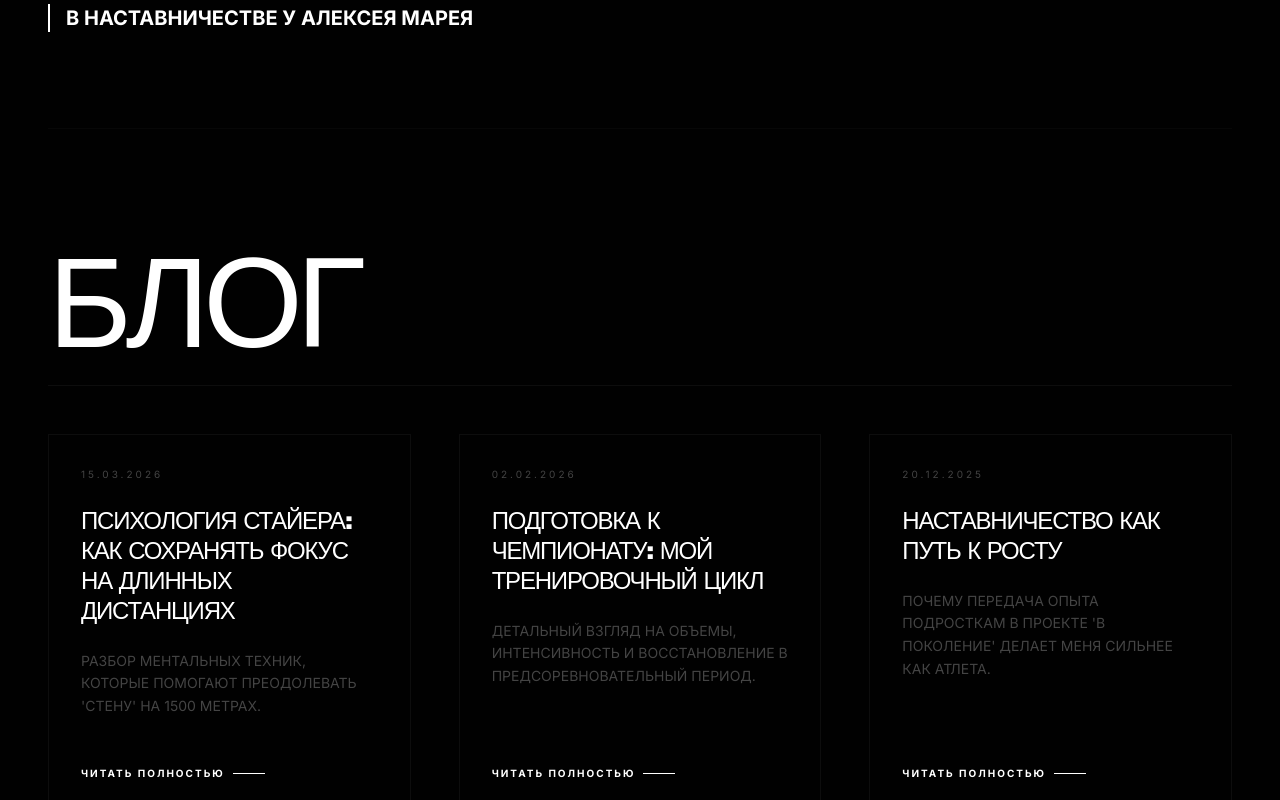
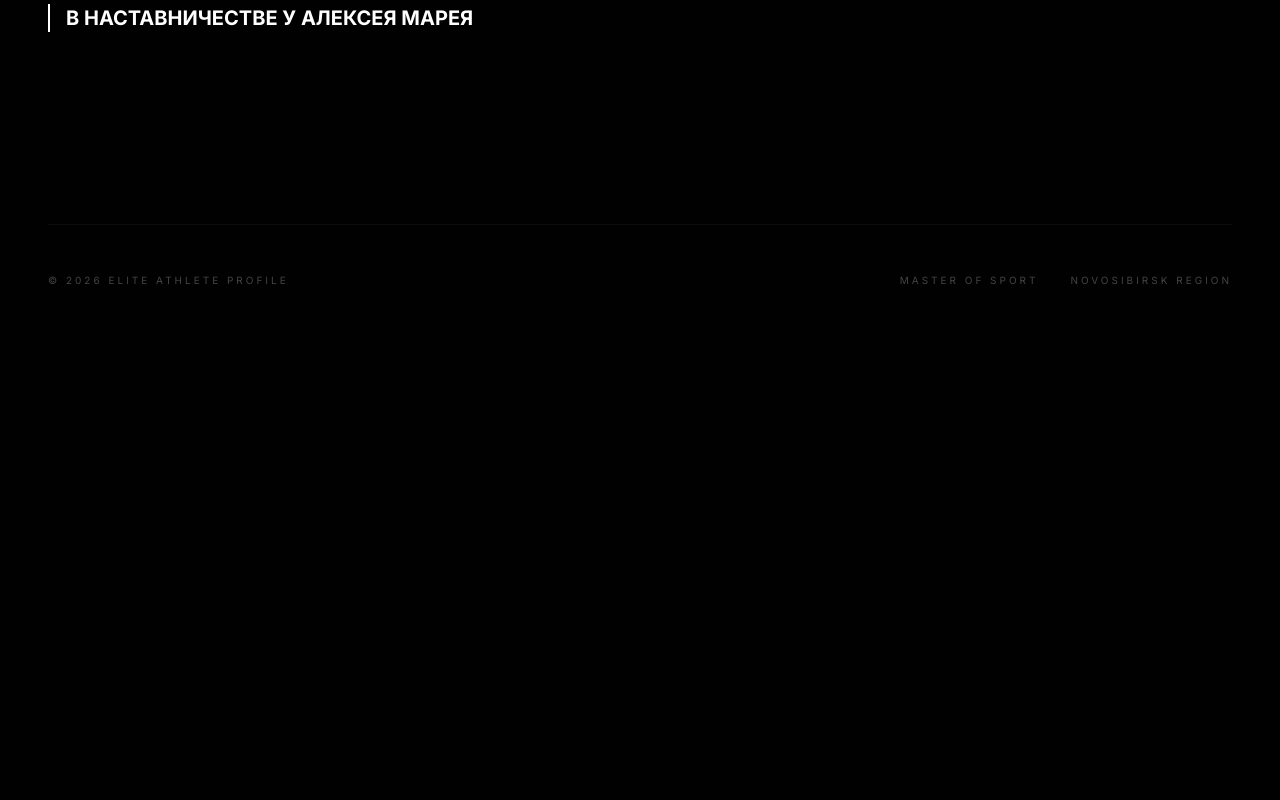
Before and after one commit to borozdov/borozdov.ru, a React (Vite) app: page / in a window 1280 px wide. Shown: the part 5060-5860 px from the top of the page. After the commit the page ends 5396 px from the top, so only its background shows below. Built offline with nearby package versions, Linux system fonts and the light colour scheme.

Commit message:
Hide blog section

```diff
--- a/src/App.tsx
+++ b/src/App.tsx
@@ -224,7 +224,7 @@ export default function App() {
           </div>
         </section>
 
-        <section id="blog" className="min-h-screen py-24 border-t border-slate/10">
+        {/* <section id="blog" className="min-h-screen py-24 border-t border-slate/10">
           <div className="py-4 mb-12 border-b border-slate/20">
             <h2 className="text-2xl sm:text-3xl md:text-8xl lg:text-9xl leading-tight md:leading-none uppercase">Блог</h2>
           </div>
@@ -274,7 +274,7 @@ export default function App() {
               </motion.article>
             ))}
           </div>
-        </section>
+        </section> */}
 
         <footer className="mt-24 pt-12 border-t border-slate/20 flex flex-col md:flex-row justify-between gap-6 text-[10px] uppercase tracking-[0.3em] text-slate font-medium">
           <div>© 2026 ELITE ATHLETE PROFILE</div>
```
